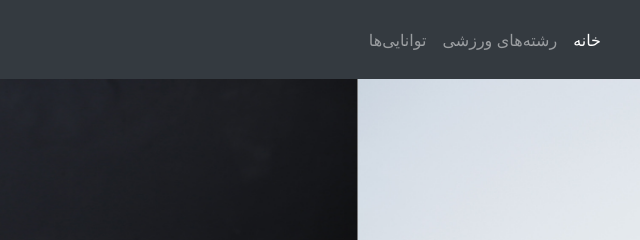
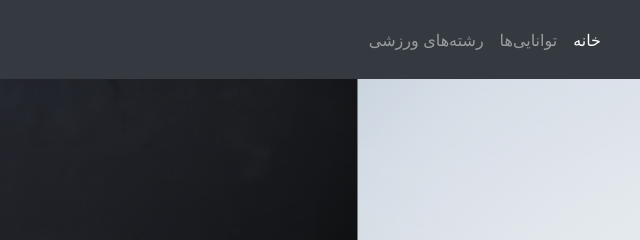
Before and after one commit to nazaninsbr/Example-Website, a plain HTML site: page index.html in a window 1280 px wide. Shown: the top 240 px of the page, 640-1280 px from the left. Drawn offline with nearby package versions, Linux system fonts and the light colour scheme; a web font is replaced by a local one.

Commit message:
fix nav bar

```diff
--- a/index.html
+++ b/index.html
@@ -25,7 +25,15 @@
 				<span class="navbar-toggler-icon"></span>
 			</button>
 			<div class="collapse navbar-collapse" id="navbarResponsive">
-				<ul class="navbar-nav ml-auto">
+			<!-- ADD CODE HERE -->
+				<ul class="navbar-nav ml-auto" style="direction:rtl;text-align:right;">
+			<!-- ADD CODE FINISHED HERE -->
+
+					<li class="nav-item active">
+						<a class="nav-link" href="#">
+							خانه
+						</a>
+					</li>
 					<li class="nav-item">
 						<a class="nav-link" href="#skills">
 							توانایی‌ها
@@ -34,11 +42,6 @@
 					<li class="nav-item">
 						<a class="nav-link" href="#sports">
 							رشته‌های ورزشی
-						</a>
-					</li>
-					<li class="nav-item active">
-						<a class="nav-link" href="#">
-							خانه
 						</a>
 					</li>
 				</ul>
```
